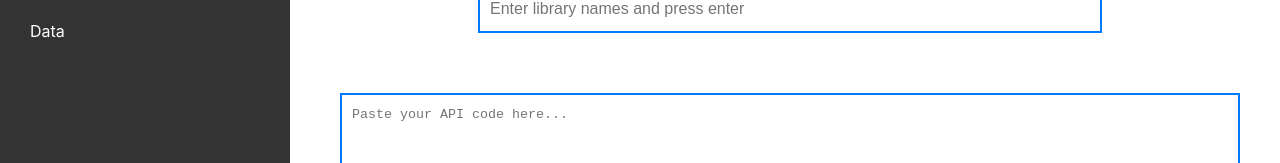
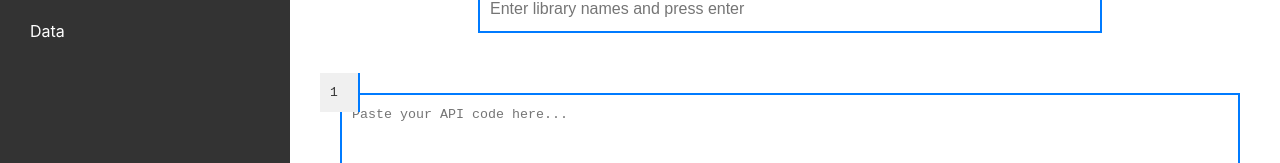
Before and after one commit to aliozgunakyuz/sensingasaservice, a React (Create React App) app in the folder client/: page /uploadapi in a window 1280 px wide. Shown: the part 219-382 px from the top of the page. Built offline with nearby package versions, Linux system fonts and the light colour scheme.

Commit message:
upload api fixed

```diff
--- a/client/src/pages/UploadAPI.css
+++ b/client/src/pages/UploadAPI.css
@@ -81,11 +81,31 @@
     display: block;
   }
 
+
   .content {
+    position: relative;
     flex-grow: 1;
     display: flex;
-    justify-content: center;
     padding: 20px;
+  }
+
+  .line-numbers {
+    position: absolute;
+    left: 0;
+    top: 0;
+    padding: 10px;
+    text-align: right;
+    color: #333;
+    background-color: #f0f0f0;
+    border-right: 2px solid #007bff;
+  }
+
+  .line-numbers pre {
+    margin: 0;
+    padding-right: 10px; /* To align with the textarea padding */
+    line-height: 1.5; /* Same as textarea line height */
+    font-family: monospace;
+    user-select: none; /* Prevents line numbers from being selected */
   }
 
   .code-input {
@@ -95,6 +115,7 @@
     font-family: monospace;
     padding: 10px;
     border: 2px solid #007bff;
+    background-color: #ffffff;
 
   }
 
--- a/client/src/pages/UploadAPI.js
+++ b/client/src/pages/UploadAPI.js
@@ -6,11 +6,21 @@ import { useNavigate } from 'react-router-dom';
 function UploadAPI() {
   const [inputValue, setInputValue] = useState('');
   const [submittedValues, setSubmittedValues] = useState([]);
+  const [codeInputValue, setCodeInputValue] = useState('');
   const navigate = useNavigate();
 
 
   const handleInputChange = (event) => {
     setInputValue(event.target.value);
+  };
+
+  const handleCodeInputChange = (event) => {
+    setCodeInputValue(event.target.value);
+  };
+
+  const lineNumberString = () => {
+    const numberOfLines = codeInputValue.split('\n').length;
+    return Array.from({ length: numberOfLines }, (_, index) => index + 1).join('\n');
   };
 
   const handleInputKeyPress = (event) => {
@@ -30,6 +40,12 @@ function UploadAPI() {
   const handleBack = () => {
     navigate(-1);
   };
+
+  const countLines = (text) => {
+    return text.split('\n').length;
+  };
+
+
 
   return (
     <div className="sensing-service-page">
@@ -53,8 +69,17 @@ function UploadAPI() {
         ))}
       </div>
       <div className="content">
-        <textarea className="code-input" rows="25" placeholder="Paste your API code here..."></textarea>
+      <div className="line-numbers">
+        <pre>{lineNumberString()}</pre>
       </div>
+      <textarea
+        className="code-input"
+        value={codeInputValue}
+        onChange={handleCodeInputChange}
+        rows="25"
+        placeholder="Paste your API code here..."
+      ></textarea>
+    </div>
       <div className="footer">
         <button className="button" onClick={handleBack}>← BACK</button>
         <button className="button">NEXT →</button>
```
